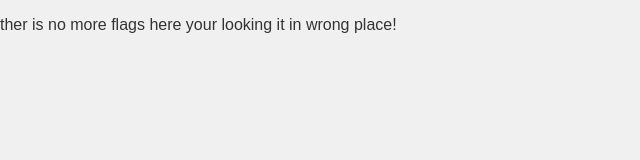
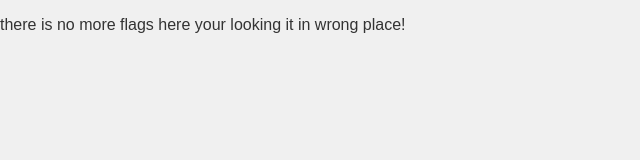
Before and after one commit to 0xwhitedevil/baby_web2, a plain HTML site: page index.html in a window 1280 px wide. Shown: the full height of the page, 0-640 px from the left. Drawn offline with Linux system fonts and the light colour scheme.

Commit message:
Update index.html

```diff
--- a/index.html
+++ b/index.html
@@ -9,7 +9,7 @@
     </script>
   </head>
   <body>
-    <p>ther is no more flags here your looking it in wrong place!</p>
+    <p>there is no more flags here your looking it in wrong place!</p>
     <!-- flag2: _f1nd -->
   </body>
 </html>
```
